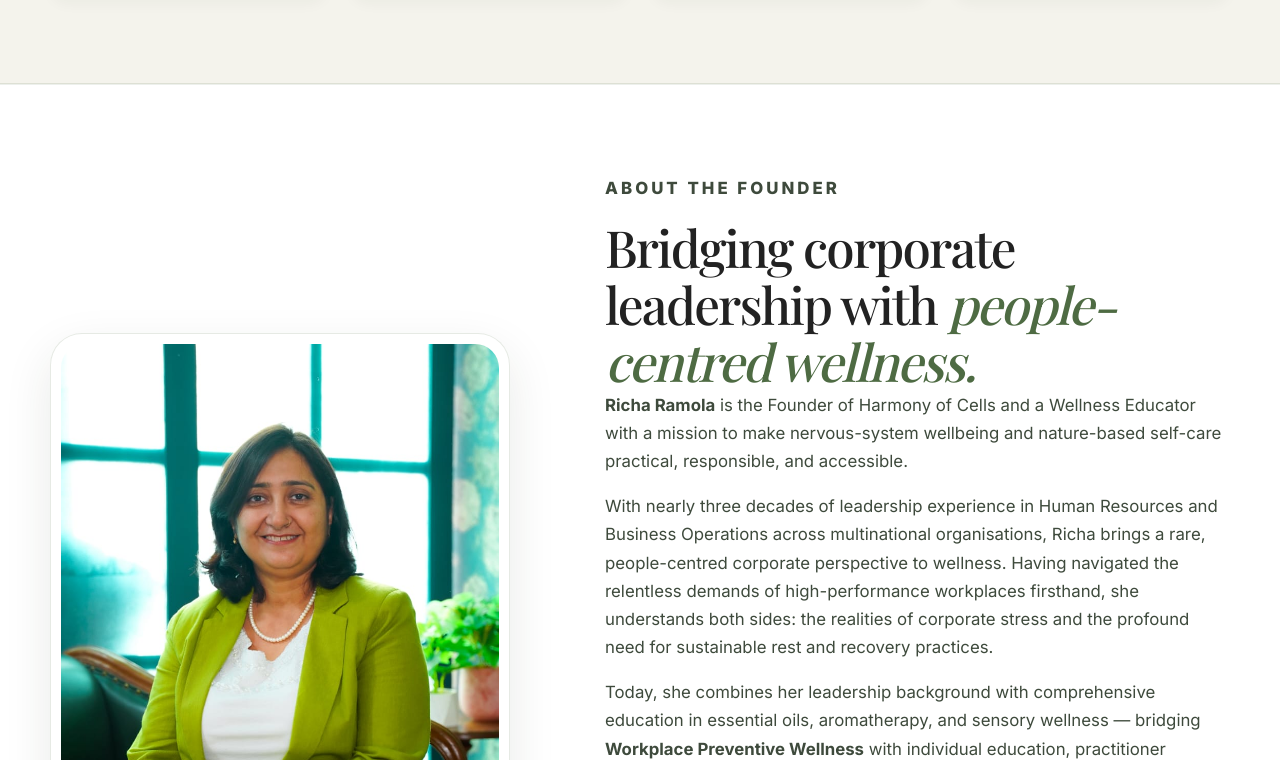
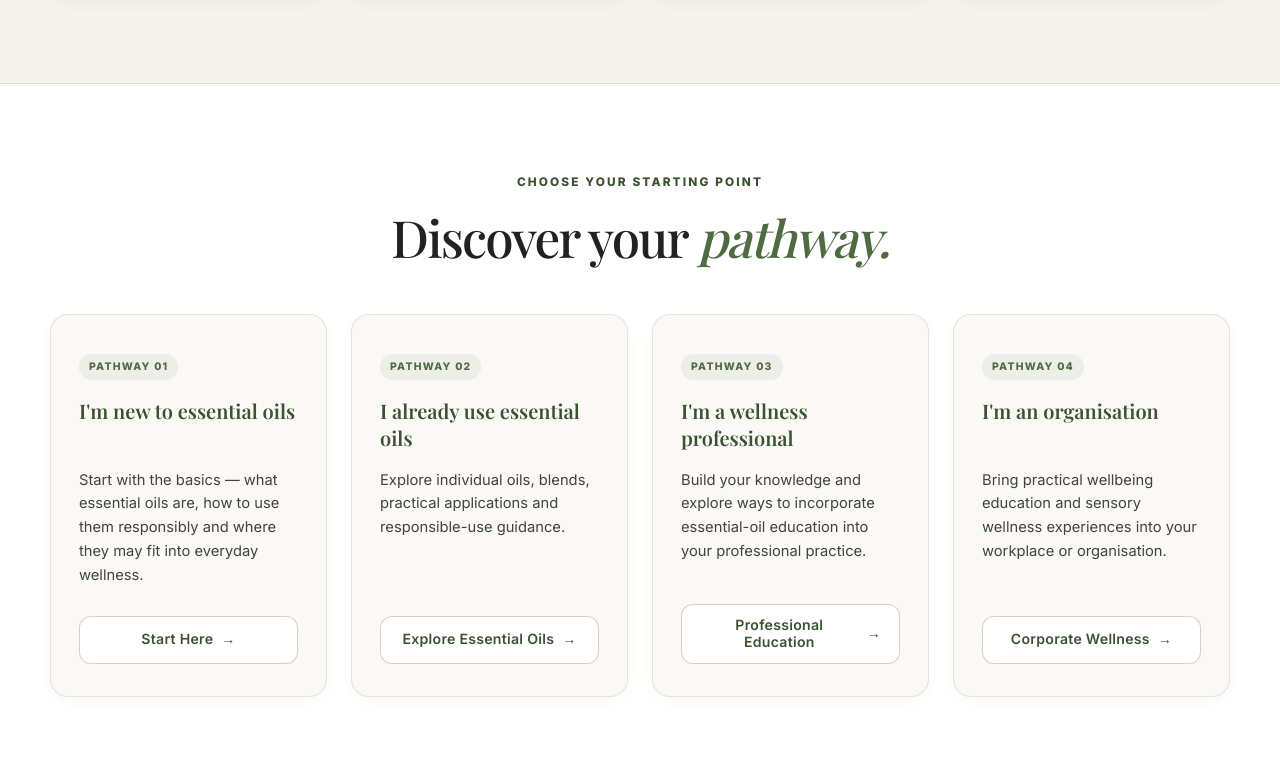
Before and after one commit to ShubhamGangari/Harmony_Main, a Next.js app: page / in a window 1280 px wide. Shown: the part 1540-2300 px from the top of the page. Built offline with nearby package versions, Linux system fonts and the light colour scheme; no server answers; a web font is replaced by a local one.

Commit message:
feat(home): add Section — Discover your pathway with responsive 4-card grid

```diff
--- a/app/page.js
+++ b/app/page.js
@@ -27,6 +27,45 @@ const UNDERSTANDING_PILLARS = [
     title: "WHOLE-PERSON WELLNESS",
     description:
       "Approaching wellbeing as an interconnected whole — bridging nervous-system awareness, daily rhythms, and sensory self-care.",
+  },
+];
+
+const DISCOVER_PATHWAYS = [
+  {
+    step: "01",
+    tag: "BEGINNERS",
+    title: "I'm new to essential oils",
+    description:
+      "Start with the basics — what essential oils are, how to use them responsibly and where they may fit into everyday wellness.",
+    cta: "Start Here",
+    href: "/education",
+  },
+  {
+    step: "02",
+    tag: "BOTANICALS",
+    title: "I already use essential oils",
+    description:
+      "Explore individual oils, blends, practical applications and responsible-use guidance.",
+    cta: "Explore Essential Oils",
+    href: "/products",
+  },
+  {
+    step: "03",
+    tag: "PROFESSIONALS",
+    title: "I'm a wellness professional",
+    description:
+      "Build your knowledge and explore ways to incorporate essential-oil education into your professional practice.",
+    cta: "Professional Education",
+    href: "/professionals",
+  },
+  {
+    step: "04",
+    tag: "ORGANISATIONS",
+    title: "I'm an organisation",
+    description:
+      "Bring practical wellbeing education and sensory wellness experiences into your workplace or organisation.",
+    cta: "Corporate Wellness",
+    href: "/corporate-wellness",
   },
 ];
 
@@ -170,7 +209,36 @@ export default function HomePage() {
         </div>
       </section>
 
-      {/* 5. ABOUT THE FOUNDER & CREDIBILITY */}
+      {/* 3. DISCOVER YOUR PATHWAY */}
+      <section className="section pathway-discovery-section" id="discover-pathway">
+        <div className="container">
+          <div className="section-heading text-center max-w-3xl mx-auto">
+            <span className="eyebrow">CHOOSE YOUR STARTING POINT</span>
+            <h2>
+              Discover your <em>pathway.</em>
+            </h2>
+          </div>
+
+          <div className="pathway-discovery-grid">
+            {DISCOVER_PATHWAYS.map((pathway, idx) => (
+              <div key={idx} className="pathway-discovery-card">
+                <div className="pathway-card-header">
+                  <span className="pathway-step-tag">PATHWAY {pathway.step}</span>
+                  <h3 className="pathway-title">{pathway.title}</h3>
+                </div>
+                <p className="pathway-desc">{pathway.description}</p>
+                <div className="pathway-card-footer">
+                  <Link href={pathway.href} className="btn pathway-cta-btn">
+                    {pathway.cta} <span aria-hidden="true">→</span>
+                  </Link>
+                </div>
+              </div>
+            ))}
+          </div>
+        </div>
+      </section>
+
+      {/* 4. ABOUT THE FOUNDER & CREDIBILITY */}
       <section className="section founder-section" id="founder">
         <div className="container founder-grid">
           <FounderVisual />
```
Also changed, not shown: app/globals.css.
